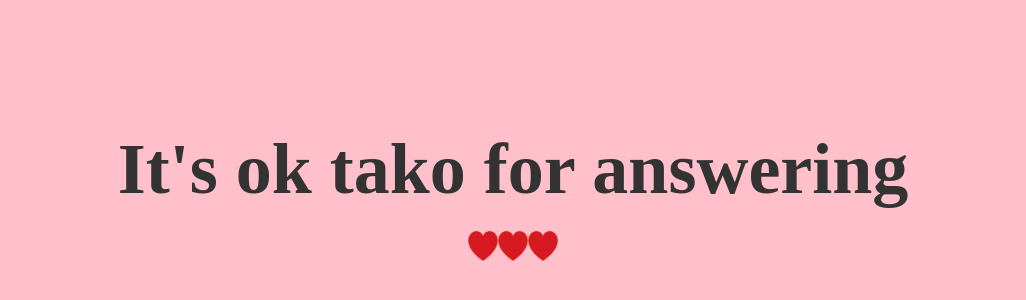
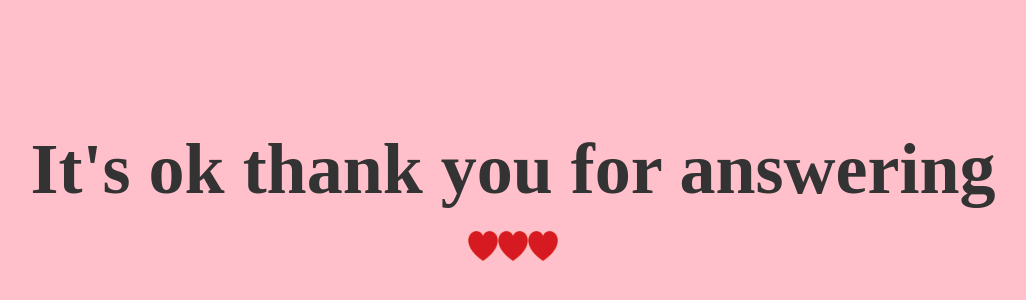
Before and after one commit to eizikiel2/Gustokita, a plain HTML site: page no.html in a window 1280 px wide. Shown: the part 64-364 px from the top of the page, without its empty margins (127-1153 px from the left). Drawn offline with Linux system fonts and the light colour scheme.

Commit message:
Update no.html

```diff
--- a/no.html
+++ b/no.html
@@ -9,7 +9,7 @@
 <body>
 	<div class="container">
 		<div class="yes">
-			<h2>It's ok tako for answering</h2>
+			<h2>It's ok thank you for answering</h2>
 			<img src="kisspng-love-heart-love-heart-romance-clip-art-picture-of-red-heart-5aaeb718420cb8.8640685015213995762706.png" alt=""><img src="kisspng-love-heart-love-heart-romance-clip-art-picture-of-red-heart-5aaeb718420cb8.8640685015213995762706.png" alt=""><img src="kisspng-love-heart-love-heart-romance-clip-art-picture-of-red-heart-5aaeb718420cb8.8640685015213995762706.png" alt="">
 		</div>
 	</div>
```
